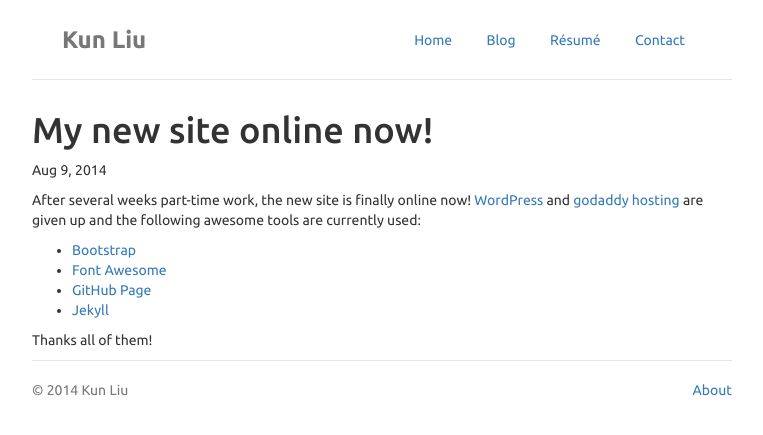
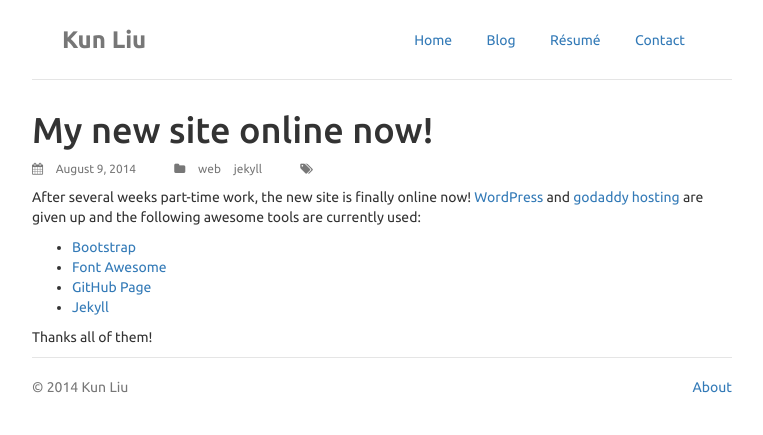
Before and after one commit to kwunlyou/kwunlyou.github.io, a Jekyll site: the page built from _posts/2014-08-09-my-new-site-online-now.markdown, in a window 1280 px wide. Shown: the top 435 px of the page, without its empty margins (258-1021 px from the left). Built offline with Jekyll 4.4.1, drawn with Linux system fonts in a browser that asks for light colours; nearby versions of some CDN libraries.

Commit message:
add categories and tags without linking

```diff
--- a/_layouts/post.html
+++ b/_layouts/post.html
@@ -8,10 +8,29 @@ layout: default
 
 		<header>
 			<h1>{{ page.title }}</h1>
-			<p>{{ page.date | date: "%b %-d, %Y" }}</p>
+			<small style="color:#777">
+				<ul class="list-inline">
+					<li><i class="fa fa-calendar"></i></li>
+					<li>{{ page.date | date: "%B %-d, %Y" }}</li>
+					<li></li>
+					<li></li>
+					<li><i class="fa fa-folder"></i></li>
+					{% for cat in  page.categories %}
+						<li>{{ cat }}</li>
+					{% endfor %}
+					<li></li>
+					<li></li>
+					<li><i class="fa fa-tags"></i></li>
+					{% for tag in  page.tags %}
+						<li>{{ tag }}</li>
+					{% endfor %}
+				</ul>
+			</small>
+
 		</header>
 
 		{{ content }}
+
 	</article>
 
 </div>
--- a/_posts/2014-08-09-my-new-site-online-now.markdown
+++ b/_posts/2014-08-09-my-new-site-online-now.markdown
@@ -1,7 +1,7 @@
 ---
 layout: post
 title:  "My new site online now!"
-categories: site jekyll
+categories: web jekyll
 ---
 
 After several weeks part-time work, the new site is finally online now! [WordPress] and [godaddy hosting] are given up and the following awesome tools are currently used:
```
Also changed, not shown: blog/index.html (+14 -1 lines), README.md.
